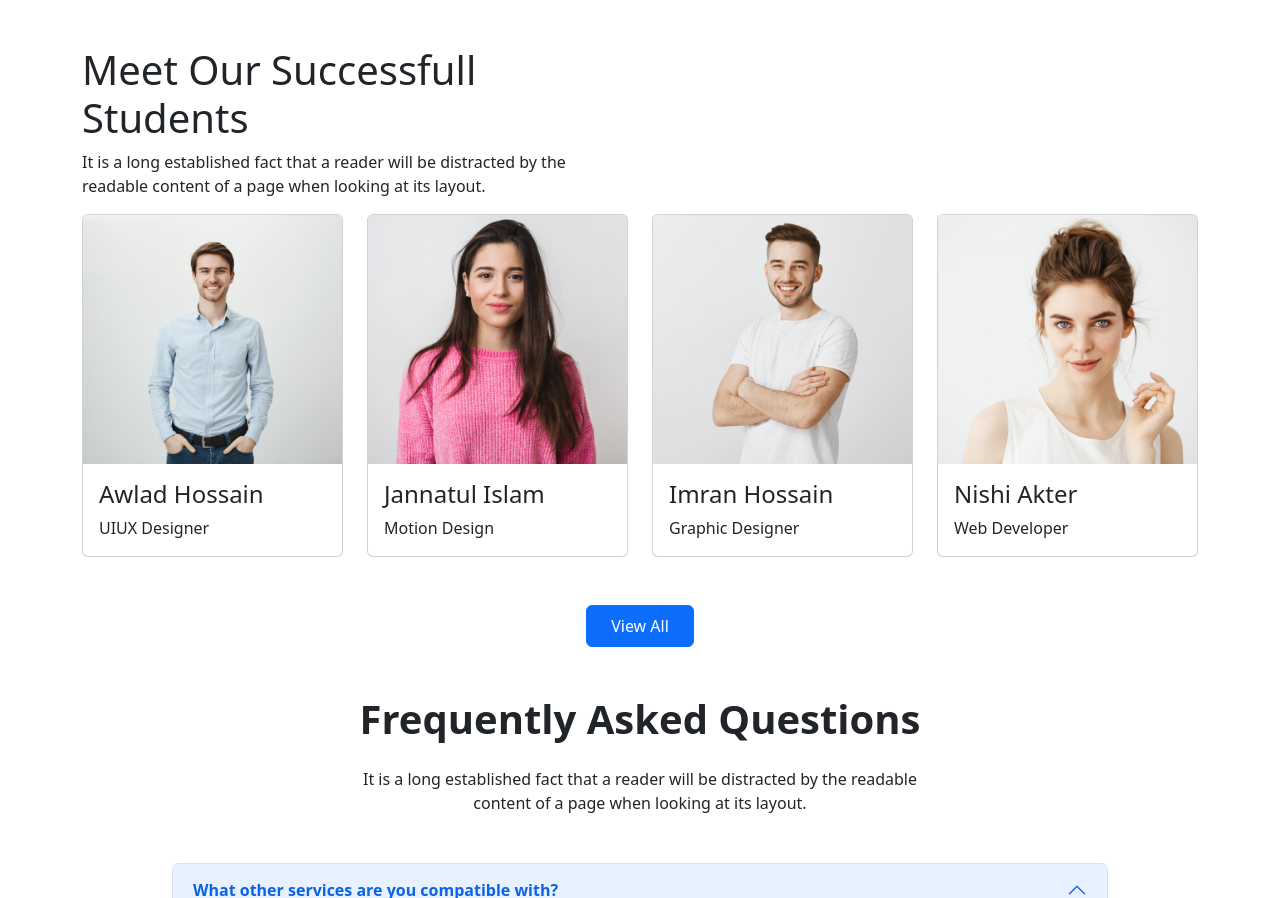
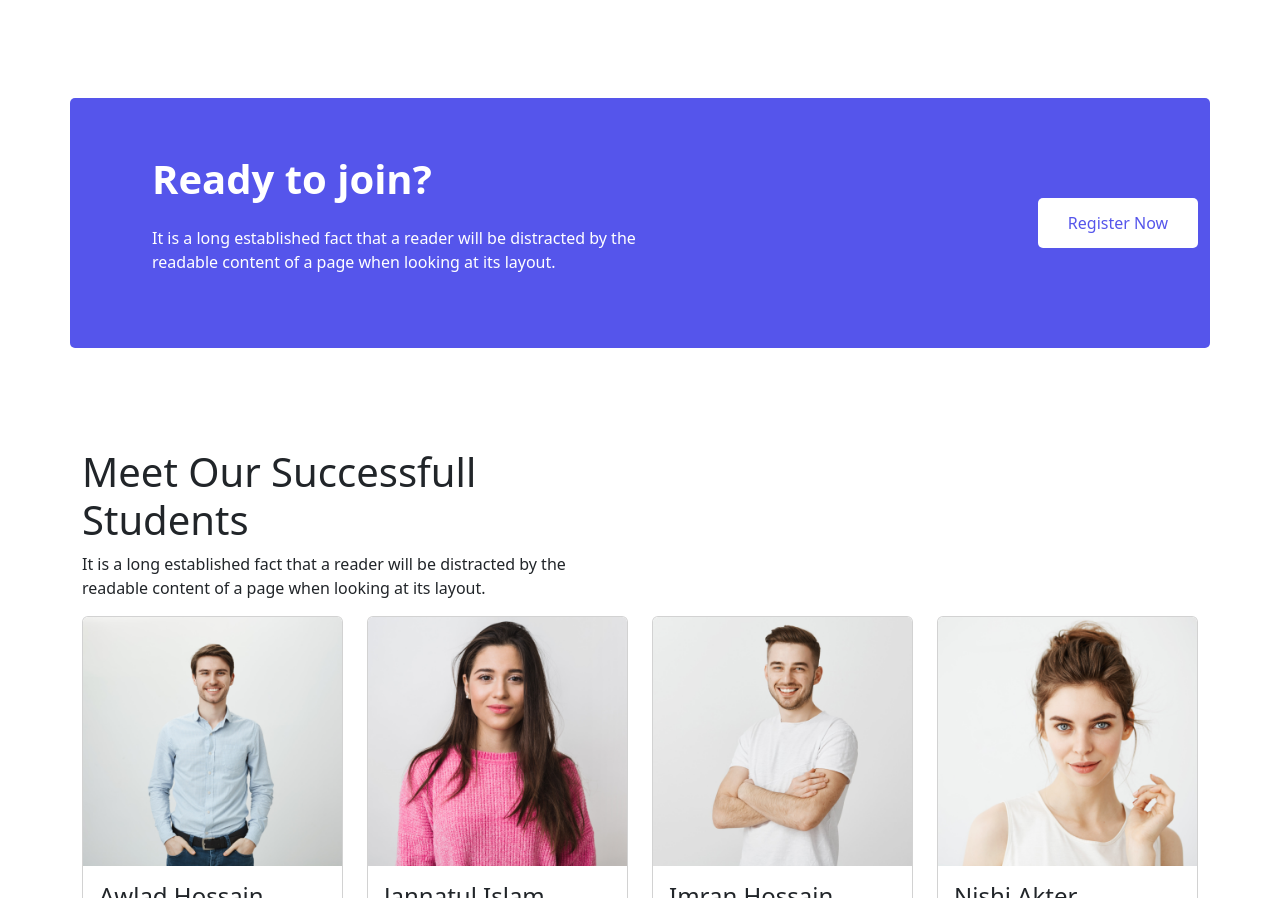
Before and after one commit to rajibb07/assinment-3, a plain HTML site: page index.html in a window 1280 px wide. Shown: the part 2199-3097 px from the top of the page. Drawn offline with Linux system fonts and the light colour scheme.

Commit message:
added register box

```diff
--- a/index.html
+++ b/index.html
@@ -285,6 +285,19 @@
             </div>
         </section>
         <!-- register Start -->
+        <section class="registerBox container">
+            <div class="textBox">
+                <h1>Ready to join?</h1>
+                <p>It is a long established fact that a reader will be distracted by the
+                    readable content of a page when looking at its layout.</p>
+            </div>
+            <div class="registerButton">
+                <a href="https://github.com/rajibb07/assinment-3" target="_blank">
+                    <button class="regiButton">Register Now</button>
+                </a>
+            </div>
+
+        </section>
         <!-- register End -->
         <!-- Student Start -->
         <section class="container">
--- a/style.css
+++ b/style.css
@@ -49,3 +49,62 @@
     color: white;
     margin: 10px;
 }
+
+
+/* --------REGISTER BOX--------- */
+.registerBox {
+    margin: auto;
+    height: 250px;
+    border-radius: 5px;
+    background-color: rgb(85, 85, 235);
+    display: flex;
+    margin-bottom: 100px;
+    margin-top: 100px;
+
+}
+
+.textBox {
+    display: flex;
+    flex-direction: column;
+    align-items: flex-start;
+    justify-content: center;
+    padding-left: 70px;
+}
+
+.registerBox h1 {
+    color: white;
+    font-weight: 700;
+}
+
+.registerBox p {
+    color: white;
+    width: 60%;
+    margin-top: 15px;
+
+}
+
+.registerButton {
+
+    display: flex;
+    align-items: center;
+    justify-content: center;
+
+}
+
+.registerButton a {
+    text-decoration: none;
+}
+
+.regiButton {
+
+    display: flex;
+    align-items: center;
+    justify-content: center;
+    border-radius: 5px;
+    border: none;
+    height: 50px;
+    width: 160px;
+    background-color: white;
+    font-weight: 500;
+    color: rgb(85, 85, 235);
+}
```
